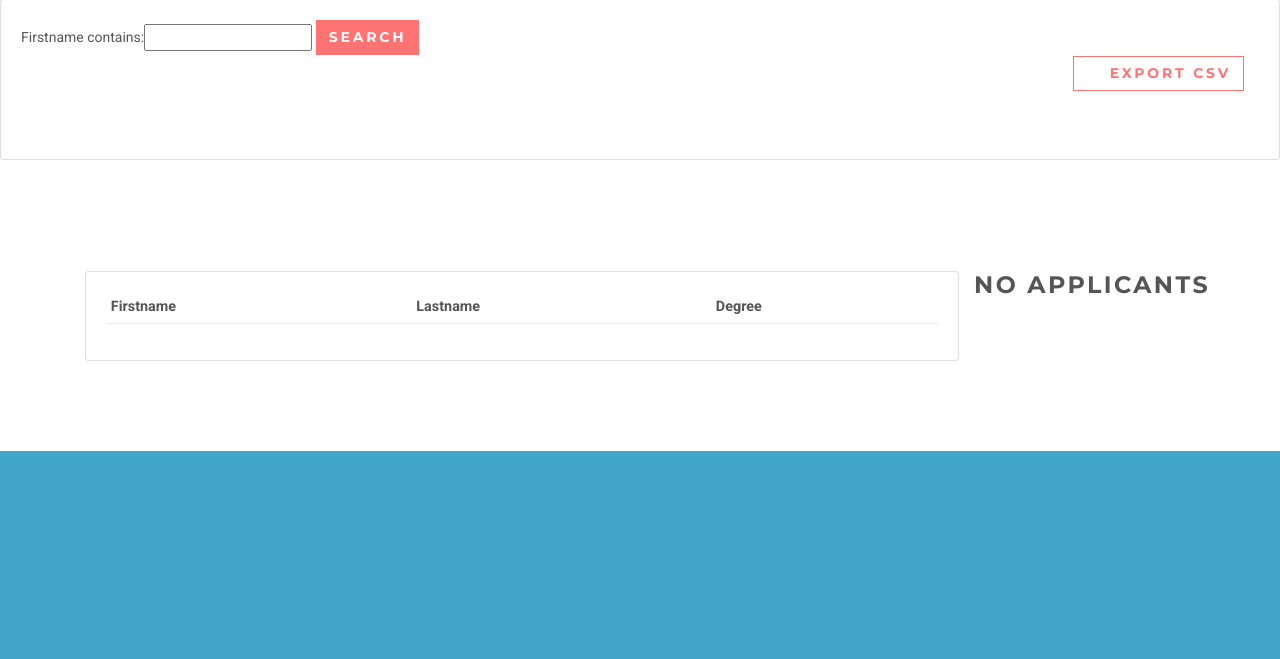
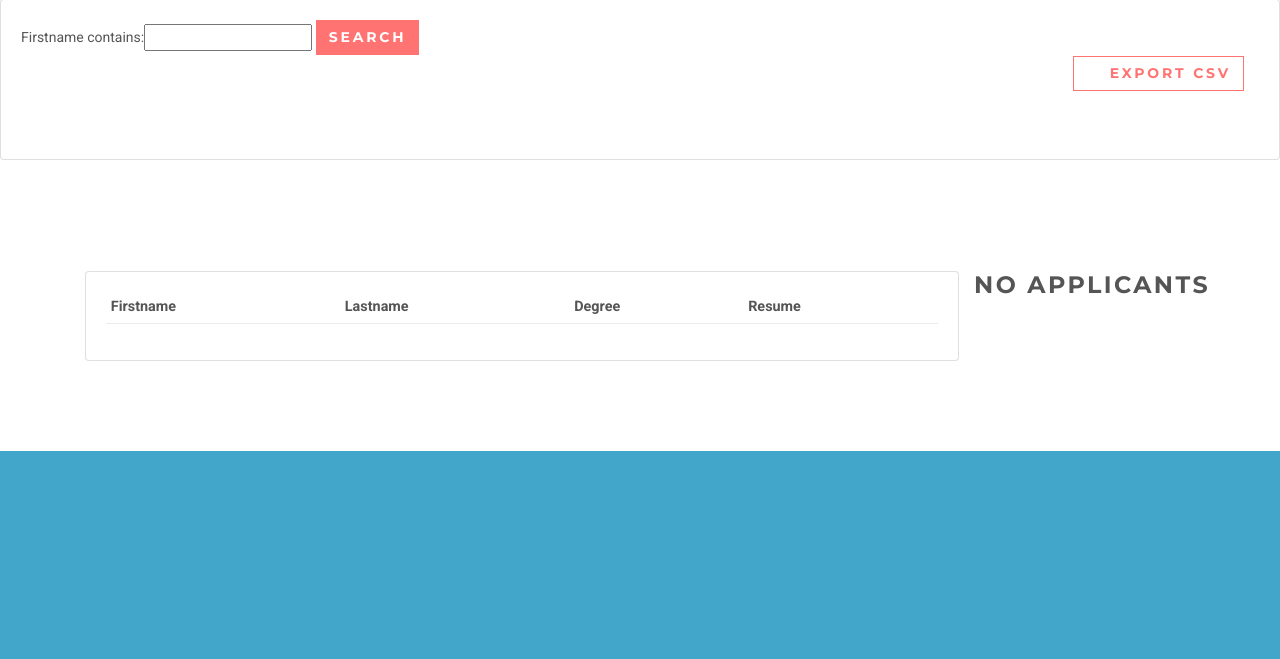
Before and after one commit to aayush722/RMS-Oxfam, a Django app: page /employer/dashboard/applicants/1 in a window 1280 px wide. Shown: the part 458-1117 px from the top of the page. Run offline with Django 3.2, Linux system fonts and the light colour scheme; data comes from the database, SQL or seed files in the repository; lists and menus that the app fills with data are empty; some libraries are stand-ins or nearby versions.

Commit message:
added resume download link per applicant

```diff
--- a/django-job-portal-master/jobsapp/views/employer.py
+++ b/django-job-portal-master/jobsapp/views/employer.py
@@ -39,7 +39,7 @@ def ExportToCsv(request, **kwargs):
     font_style = xlwt.XFStyle()
     font_style.font.bold = True
 
-    columns = ['First Name', 'Last Name', 'Degree']
+    columns = ['First Name', 'Last Name', 'Degree','Resume']
 
     for col_num in range(len(columns)):
         ws.write(row_num, col_num, columns[col_num], font_style)
@@ -47,7 +47,7 @@ def ExportToCsv(request, **kwargs):
     # Sheet body, remaining rows
     font_style = xlwt.XFStyle()
 
-    rows = UserDetials.objects.filter(job_id=kwargs['job_id']).values_list('firstname', 'lastname', 'degree')
+    rows = UserDetials.objects.filter(job_id=kwargs['job_id']).values_list('firstname', 'lastname', 'degree','resume')
     for row in rows:
         row_num += 1
         for col_num in range(len(row)):
--- a/django-job-portal-master/templates/jobs/employer/applicants.html
+++ b/django-job-portal-master/templates/jobs/employer/applicants.html
@@ -46,12 +46,14 @@
                                 <th>Firstname</th>
                                 <th>Lastname</th>
                                 <th>Degree</th>
+                                <th>Resume</th>
                             </tr>
                             {% for applicant in applicants %}
                             <tr>
                                 <td>{{applicant.firstname}}</td>
                                 <td>{{applicant.lastname}}</td>
                                 <td>{{applicant.degree}}</td>
+                                <td><a href="{{applicant.resume.url}}"">Download</a></td>
                             </tr>
                             {% endfor %}
                         </table>
```
